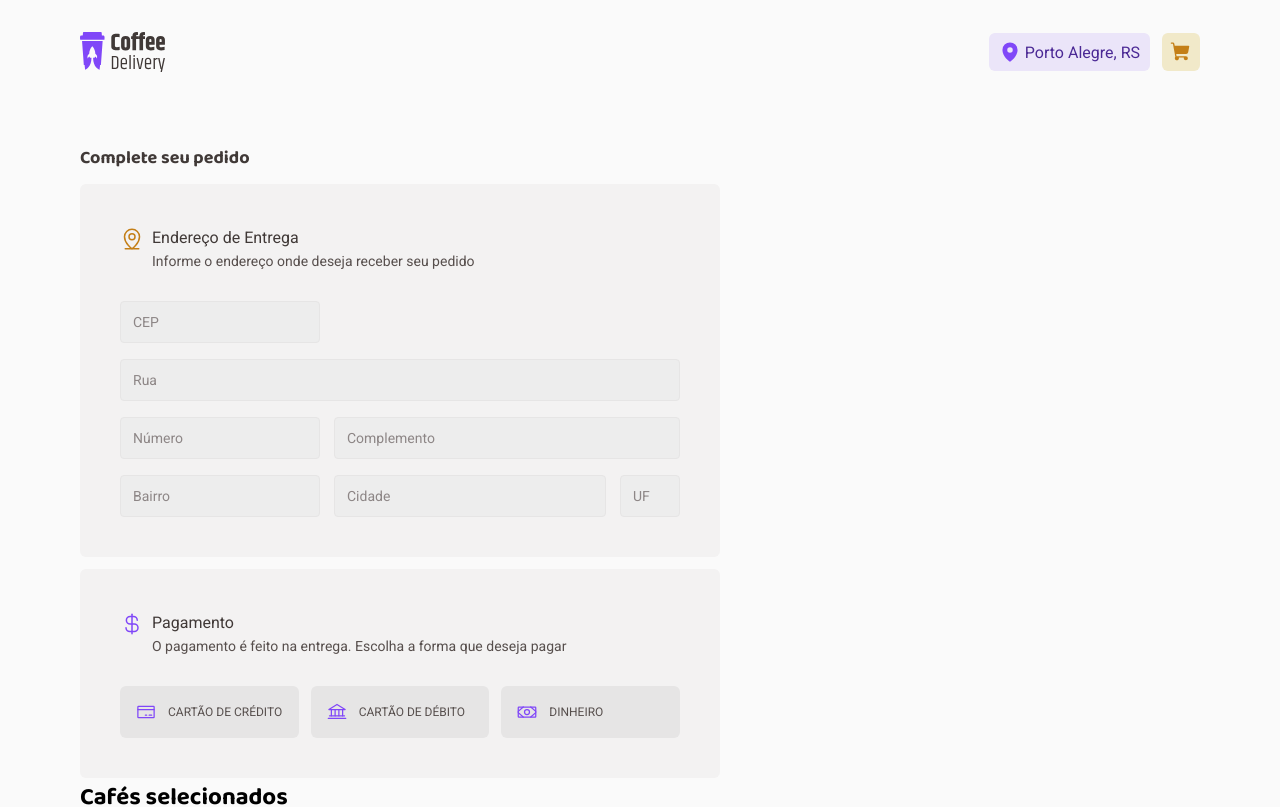
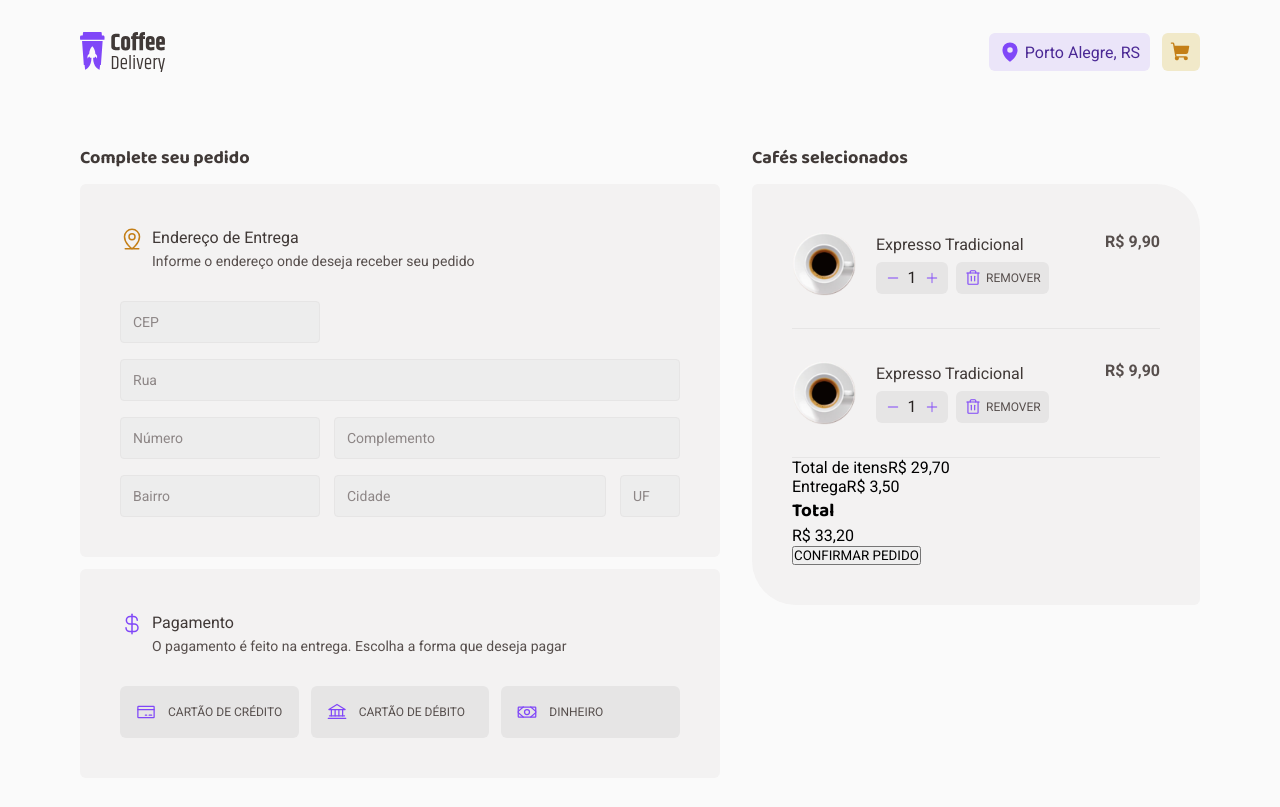
Before and after one commit to Lucariozin/ignite-challenge-coffee-delivery, a React (Vite) app: page /checkout in a window 1280 px wide. Shown: the top 807 px of the page. Built offline with nearby package versions, Linux system fonts and the light colour scheme.

Commit message:
styling the 'cart item' component.

```diff
--- a/src/components/ItemQuantityControl/ItemQuantityControl.styles.ts
+++ b/src/components/ItemQuantityControl/ItemQuantityControl.styles.ts
@@ -2,6 +2,7 @@ import styled from 'styled-components'
 
 export const Container = styled.div`
   display: flex;
+  width: fit-content;
   align-items: center;
   gap: 8px;
   padding: 9.5px;
--- a/src/pages/Checkout/Checkout.styles.ts
+++ b/src/pages/Checkout/Checkout.styles.ts
@@ -1,6 +1,8 @@
 import styled from 'styled-components'
 
 export const Container = styled.div`
+  display: flex;
+  justify-content: space-between;
   margin-top: 2.5rem;
 `
 
@@ -8,6 +10,7 @@ export const LeftColumn = styled.section`
   display: flex;
   flex-direction: column;
   gap: 0.75rem;
+  width: 100%;
   max-width: 40rem;
 `
 
@@ -16,27 +19,93 @@ export const OrderTitle = styled.h1`
   color: ${({ theme }) => theme.palette.gray[800]};
 `
 
-export const RightColumn = styled.main``
+export const RightColumn = styled.main`
+  display: flex;
+  flex-direction: column;
+  gap: 0.75rem;
+  width: 100%;
+  max-width: 28rem;
+`
 
-export const SelectedCoffeesTitle = styled.h2``
+export const SelectedCoffeesTitle = styled.h2`
+  font-size: 1.125rem;
+  color: ${({ theme }) => theme.palette.gray[800]};
+`
 
-export const ConfirmOrderContainer = styled.div``
+export const ConfirmOrderContainer = styled.div`
+  padding: 2.5rem;
+  border-radius: 6px 2.75rem;
+  background-color: ${({ theme }) => theme.palette.gray[200]};
+`
 
-export const CartItemsList = styled.div``
+export const CartItemsList = styled.div`
+  & > div:first-child {
+    padding: 8px 0 2rem;
+    border-bottom: 1px solid ${({ theme }) => theme.palette.gray[400]};
+  }
+  & > div + div {
+    padding: 2rem 0;
+    border-bottom: 1px solid ${({ theme }) => theme.palette.gray[400]};
+  }
+`
 
-export const CartItem = styled.div``
+export const CartItem = styled.div`
+  display: flex;
+  align-items: center;
+  gap: 1.25rem;
+`
 
 export const ItemImage = styled.img``
 
-export const ActionsContainer = styled.div``
+export const ActionsContainer = styled.div`
+  display: flex;
+  flex-direction: column;
+  gap: 8px;
+`
 
-export const ItemName = styled.h4``
+export const ItemName = styled.h4`
+  font-size: 1rem;
+  font-weight: 400;
+  font-family: 'Roboto', sans-serif;
+  color: ${({ theme }) => theme.palette.gray[800]};
+`
 
-export const Actions = styled.div``
+export const Actions = styled.div`
+  display: flex;
+  gap: 8px;
+  height: 2rem;
+`
 
-export const RemoveItemButton = styled.button``
+export const RemoveItemButton = styled.button`
+  display: flex;
+  align-items: center;
+  gap: 4px;
+  padding: 0 8px;
 
-export const ItemPrice = styled.span``
+  font-size: 0.75rem;
+  color: ${({ theme }) => theme.palette.gray[700]};
+
+  border: 0;
+  border-radius: 6px;
+  background-color: ${({ theme }) => theme.palette.gray[400]};
+
+  cursor: pointer;
+  transition: background-color 0.2s;
+
+  & svg {
+    color: ${({ theme }) => theme.palette.purple[300]};
+  }
+
+  &:hover {
+    background-color: ${({ theme }) => theme.palette.gray[500]};
+  }
+`
+
+export const ItemPrice = styled.span`
+  font-weight: 700;
+  color: ${({ theme }) => theme.palette.gray[700]};
+  margin: 0 0 auto auto;
+`
 
 export const OrderSummaryContainer = styled.div``
 
--- a/src/pages/Checkout/Checkout.tsx
+++ b/src/pages/Checkout/Checkout.tsx
@@ -1,4 +1,6 @@
 import { Trash } from 'phosphor-react'
+
+import { ItemQuantityControl } from '@components/ItemQuantityControl'
 
 import { DeliveryInformation } from './components/DeliveryInformation'
 import { PaymentInformation } from './components/PaymentInformation'
@@ -45,32 +47,51 @@ export const Checkout = () => {
         <ConfirmOrderContainer>
           <CartItemsList>
             <CartItem>
-              <ItemImage />
+              <ItemImage
+                src="/img/coffees/traditional-espresso.svg"
+                alt="Café em uma linda xicara vista de cima"
+                width={64}
+                height={64}
+              />
 
               <ActionsContainer>
                 <ItemName>Expresso Tradicional</ItemName>
 
                 <Actions>
-                  {/* <ItemsAmountContainer>
-                    <DecrementItems type="button" title="Remover uma unidade do carrinho">
-                      <Minus size={14} weight="fill" />
-                    </DecrementItems>
-
-                    <ItemsAmount>1</ItemsAmount>
-
-                    <IncrementItems type="button" title="Adicionar uma unidade no carrinho">
-                      <Plus size={14} weight="fill" />
-                    </IncrementItems>
-                  </ItemsAmountContainer> */}
+                  <ItemQuantityControl quantity={1} setQuantity={() => {}} />
 
                   <RemoveItemButton>
-                    <Trash size={14} />
+                    <Trash size={18} />
                     REMOVER
                   </RemoveItemButton>
                 </Actions>
+              </ActionsContainer>
 
-                <ItemPrice>R$ 9,90</ItemPrice>
+              <ItemPrice>R$ 9,90</ItemPrice>
+            </CartItem>
+
+            <CartItem>
+              <ItemImage
+                src="/img/coffees/traditional-espresso.svg"
+                alt="Café em uma linda xicara vista de cima"
+                width={64}
+                height={64}
+              />
+
+              <ActionsContainer>
+                <ItemName>Expresso Tradicional</ItemName>
+
+                <Actions>
+                  <ItemQuantityControl quantity={1} setQuantity={() => {}} />
+
+                  <RemoveItemButton>
+                    <Trash size={18} />
+                    REMOVER
+                  </RemoveItemButton>
+                </Actions>
               </ActionsContainer>
+
+              <ItemPrice>R$ 9,90</ItemPrice>
             </CartItem>
           </CartItemsList>
 
```
